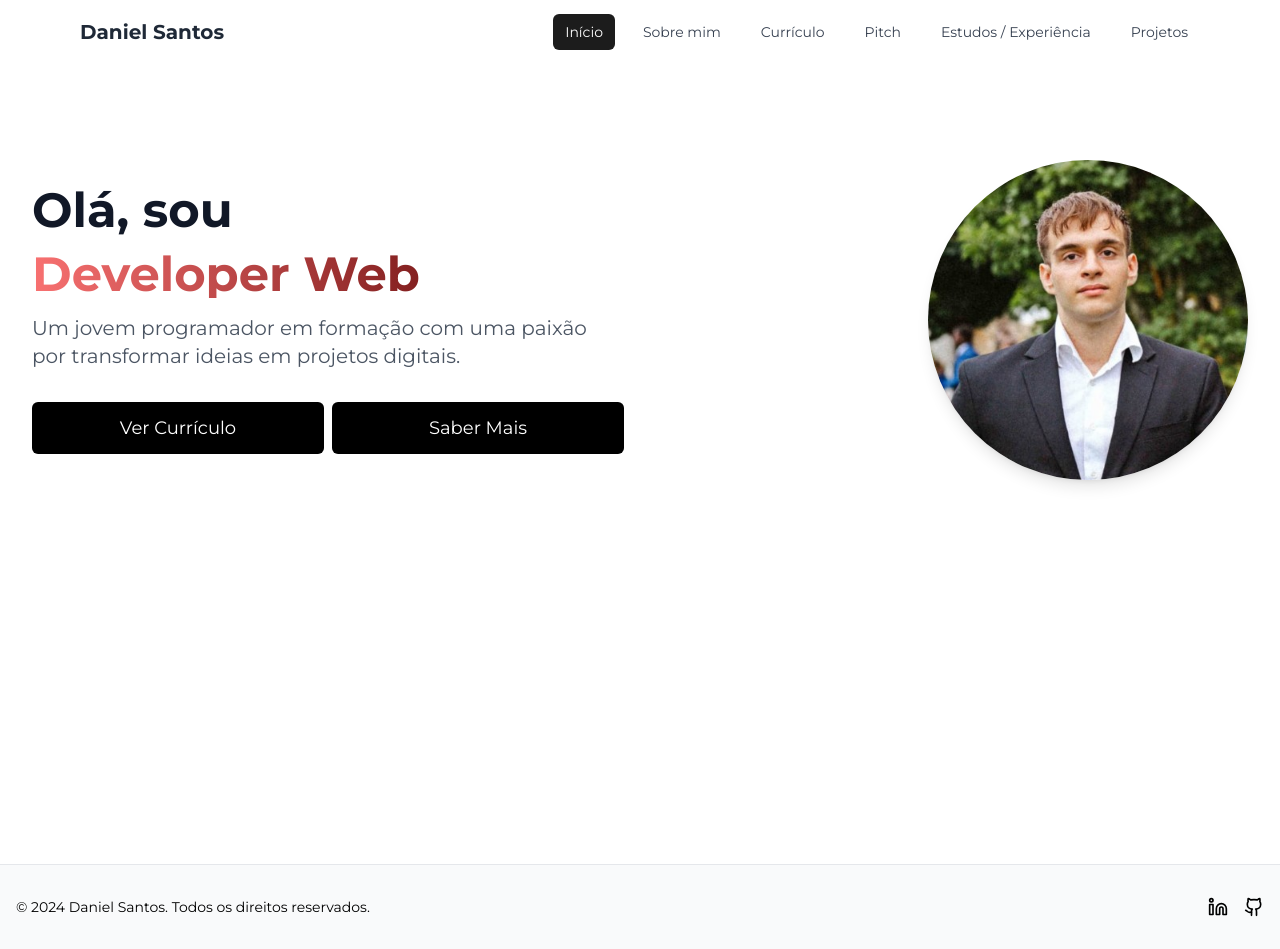
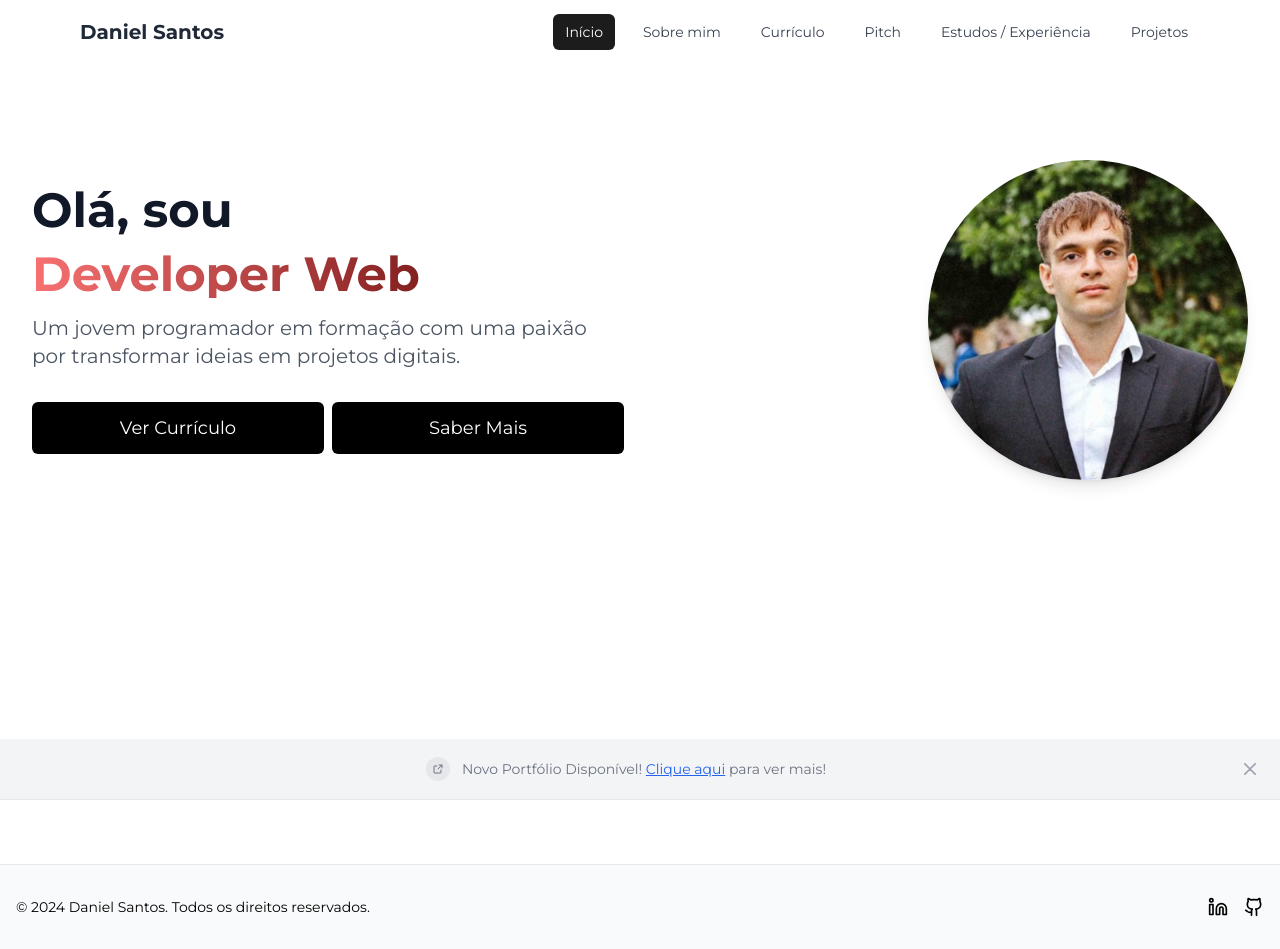
Before and after one commit to SkyGlis/portfolio, a Next.js app: page / in a window 1280 px wide. Built offline with nearby package versions, Linux system fonts and the light colour scheme.

Commit message:
Add Banner to new Portfolio

```diff
--- a/app/page.tsx
+++ b/app/page.tsx
@@ -10,6 +10,7 @@ import { motion } from "framer-motion";
 import Footer from "@/components/Footer";
 import CV from "@/components/CV";
 import PitchPage from "@/components/PitchPage";
+import NewPortfolioBanner from "@/components/NewPortfolioBanner";
 
 export default function MainPage() {
   const [activeSection, setActiveSection] = useState<string>("hero");
@@ -23,6 +24,7 @@ export default function MainPage() {
   return (
     <div>
       <Navbar onNavigate={handleNavigation} active={activeSection} />
+      <NewPortfolioBanner />
 
       <motion.div
         key={animationKey}
--- /dev/null
+++ b/components/NewPortfolioBanner.tsx
@@ -0,0 +1,37 @@
+const { useState } = require("react");
+
+export default function NewPortfolioBanner() {
+  const [show, setShow] = useState(true);
+
+  const handleClose = () => {
+    setShow(false);
+  };
+
+  return (
+    <>
+      {show && (
+        <div id="sticky-banner" tabIndex={-1} className="fixed bottom-0 start-0 z-50 flex justify-between w-full p-4 border-b border-gray-200 bg-gray-100 dark:bg-gray-700 dark:border-gray-600">
+          <div className="flex items-center mx-auto">
+            <p className="flex items-center text-sm font-normal text-gray-500 dark:text-gray-400">
+              <span className="inline-flex p-1 me-3 bg-gray-200 rounded-full dark:bg-gray-600 w-6 h-6 items-center justify-center shrink-0">
+                <svg className="w-3 h-3 text-gray-500 dark:text-gray-400" aria-hidden="true" xmlns="http://www.w3.org/2000/svg" width="24" height="24" fill="none" viewBox="0 0 24 24">
+                  <path stroke="currentColor" stroke-linecap="round" stroke-linejoin="round" stroke-width="2" d="M18 14v4.833A1.166 1.166 0 0 1 16.833 20H5.167A1.167 1.167 0 0 1 4 18.833V7.167A1.166 1.166 0 0 1 5.167 6h4.618m4.447-2H20v5.768m-7.889 2.121 7.778-7.778" />
+                </svg>
+                <span className="sr-only">Light bulb</span>
+              </span>
+              <span>Novo Portfólio Disponível! <a href="https://daniel-santoss.vercel.app/pt" className="inline font-medium text-blue-600 underline dark:text-blue-500 hover:no-underline">Clique aqui</a> para ver mais!</span>
+            </p>
+          </div>
+          <div className="flex items-center">
+            <button onClick={handleClose} type="button" className="shrink-0 inline-flex justify-center w-7 h-7 items-center text-gray-400 hover:bg-gray-200 hover:text-gray-900 rounded-lg text-sm p-1.5 dark:hover:bg-gray-600 dark:hover:text-white">
+              <svg className="w-3 h-3" aria-hidden="true" xmlns="http://www.w3.org/2000/svg" fill="none" viewBox="0 0 14 14">
+                <path stroke="currentColor" strokeLinecap="round" stroke-linejoin="round" stroke-width="2" d="m1 1 6 6m0 0 6 6M7 7l6-6M7 7l-6 6" />
+              </svg>
+              <span className="sr-only">Close banner</span>
+            </button>
+          </div>
+        </div>
+      )}
+    </>
+  )
+}
```
Also changed, not shown: package.json (+4 -4 lines), 1 other file (tests, documents, lock files or other folders).
